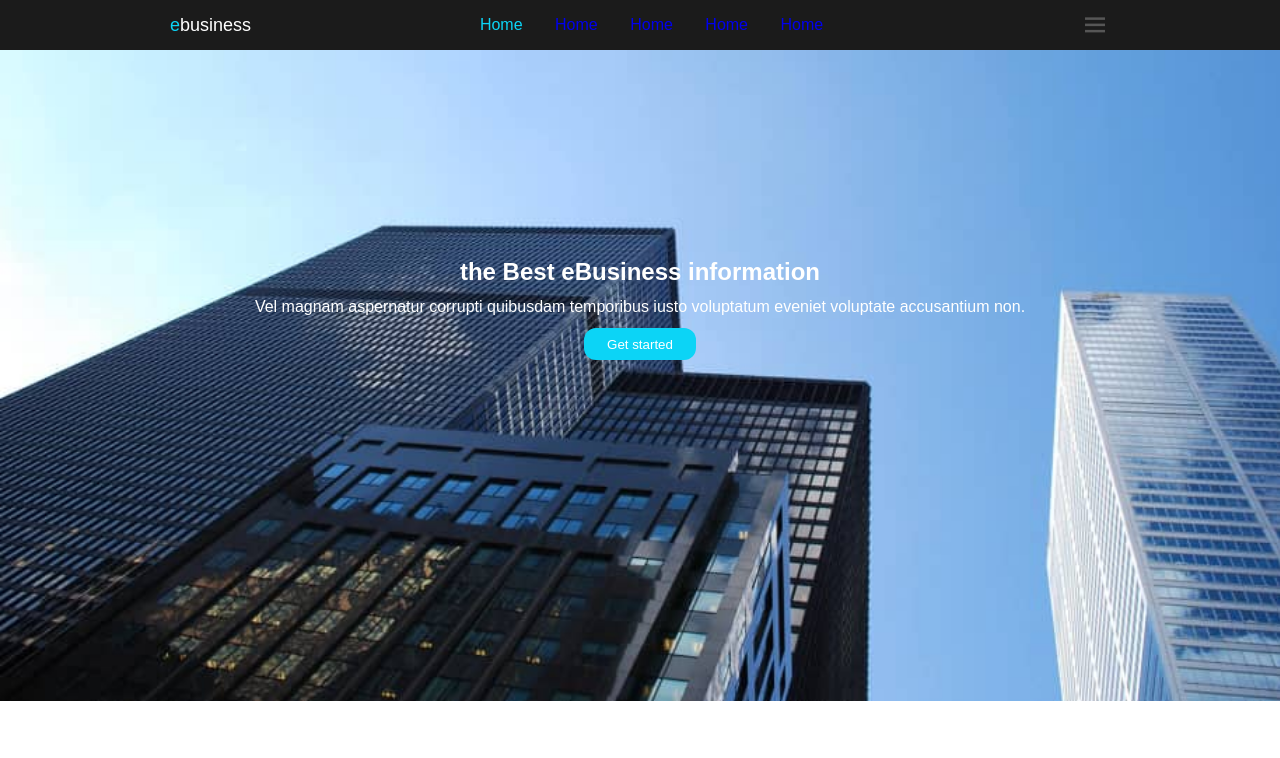
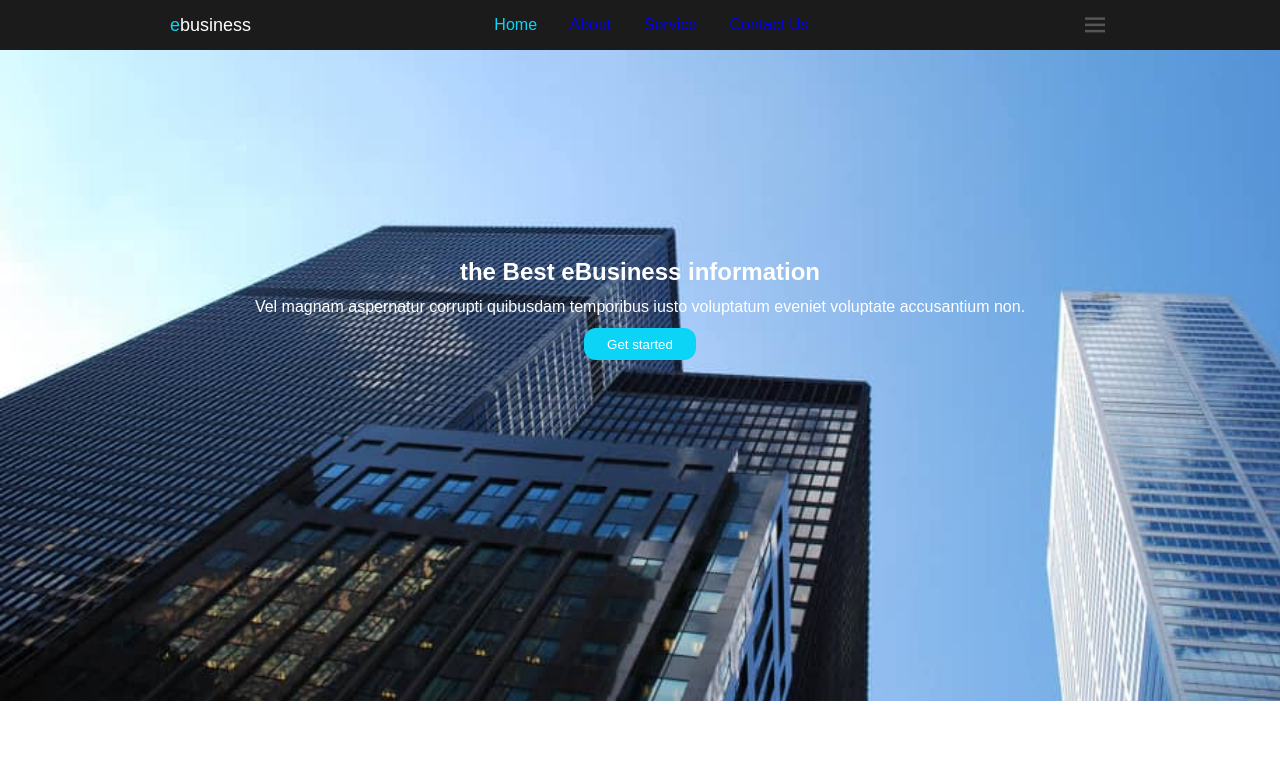
Before and after one commit to anasweBK7/eBusiness, a plain HTML site: page index.html in a window 1280 px wide. Shown: the top 758 px of the page. Drawn offline with nearby package versions, Linux system fonts and the light colour scheme.

Commit message:
Update index.html

```diff
--- a/index.html
+++ b/index.html
@@ -17,10 +17,9 @@
             <div class="links">
                 <ul>
                     <li><a href="#home" class="active">Home</a></li>
-                    <li><a href="#">Home</a></li>
-                    <li><a href="#">Home</a></li>
-                    <li><a href="#">Home</a></li>
-                    <li><a href="#">Home</a></li>
+                    <li><a href="#">About</a></li>
+                    <li><a href="#">Service</a></li>
+                    <li><a href="#">Contact Us</a></li>
                 </ul>
             </div><i class='bx bx-menu bx-flashing'></i>
 
```
